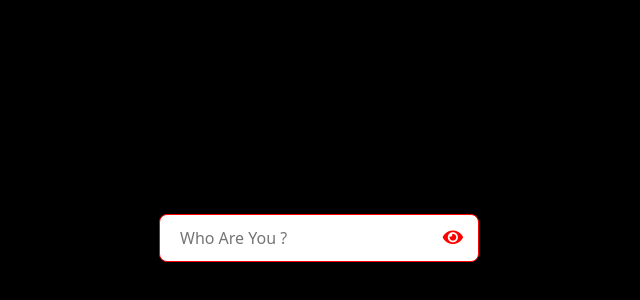
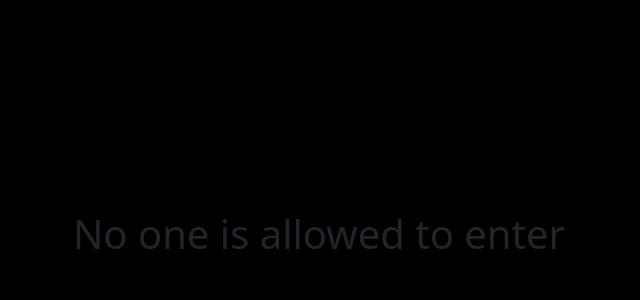
Before and after one commit to DevYousefM/My-Gallery, a plain HTML site: page index.html in a window 1280 px wide. Shown: the part 162-462 px from the top of the page, without its empty margins (321-961 px from the left). Drawn offline with Linux system fonts and the light colour scheme.

Commit message:
Update index.html

```diff
--- a/index.html
+++ b/index.html
@@ -18,13 +18,7 @@
 
     <div class="box">
       <div>
-        <input
-        type="password"
-        required
-        class="passField"
-        placeholder="Who Are You ?"
-        />
-        <span><i class="fas fa-eye"></i></span>
+        <h1 style="text-align:center;">No one is allowed to enter</h1>
       </div>
     </div>
 
```
